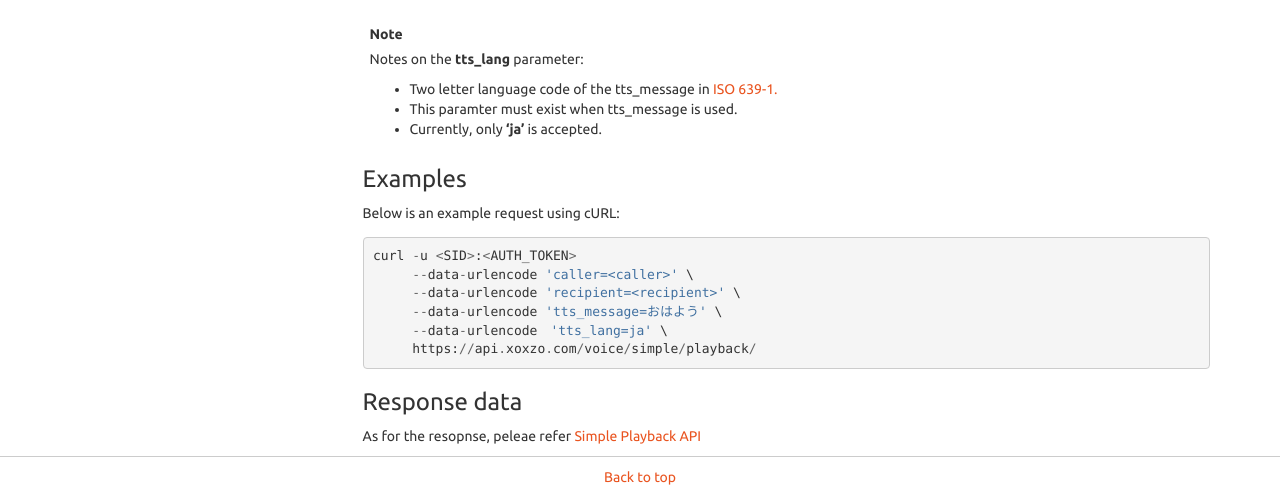
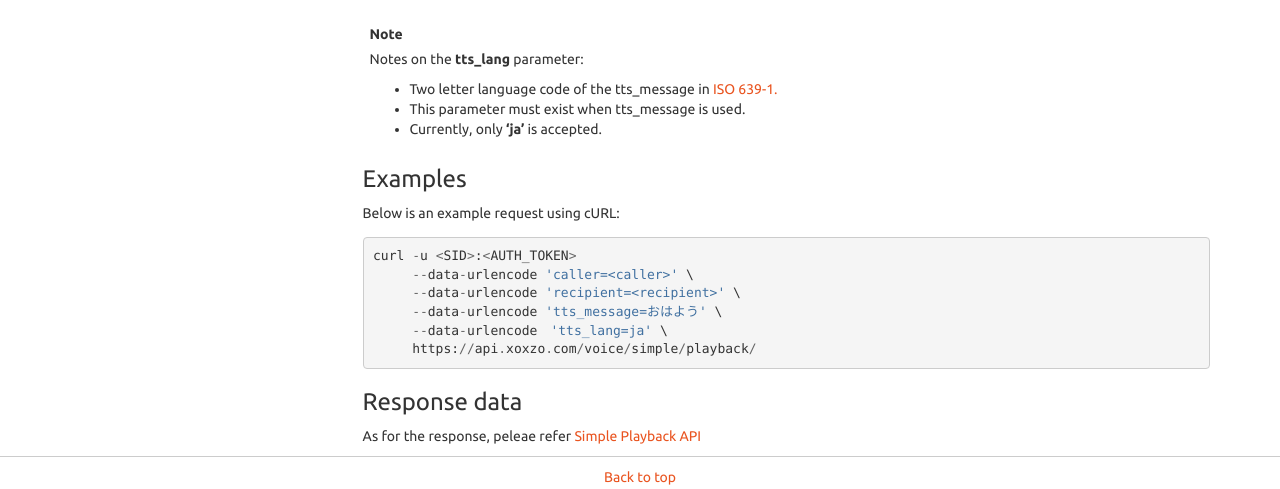
Before and after one commit to xoxzo/docs.xoxzo.com, a Sphinx documentation site: the page built from source/utilsapi.rst, in a window 1280 px wide and 900 px high, scrolled down 2700 px. Shown: the part 393-882 px from the top of the window. Built offline with Sphinx 7.4.7, drawn with Linux system fonts in a browser that asks for light colours.

Commit message:
Fix typo.

```diff
--- a/source/utilsapi.rst
+++ b/source/utilsapi.rst
@@ -166,7 +166,7 @@ with the following parameters:
    Notes on the **tts_lang** parameter:
 
    *  Two letter language code of the tts_message in `ISO 639-1. <https://en.wikipedia.org/wiki/ISO_639-1>`_
-   *  This paramter must exist when tts_message is used.
+   *  This parameter must exist when tts_message is used.
    *  Currently, only **'ja'** is accepted.
 
 Examples
@@ -184,4 +184,4 @@ Below is an example request using cURL::
 Response data
 ------------------------------------
 
-As for the resopnse, peleae refer :ref:`simple-playback-api-ref`
+As for the response, peleae refer :ref:`simple-playback-api-ref`
--- a/source/voice.rst
+++ b/source/voice.rst
@@ -70,7 +70,7 @@ with the following parameters:
 Text to speech option
 ------------------------------------
 
-You can use text to speech option insted of pre recorded mp3 file.
+You can use text to speech option instead of pre recorded mp3 file.
 To use this option please refer :ref:`text-to-speech-api-ref`
 
 Examples
```
